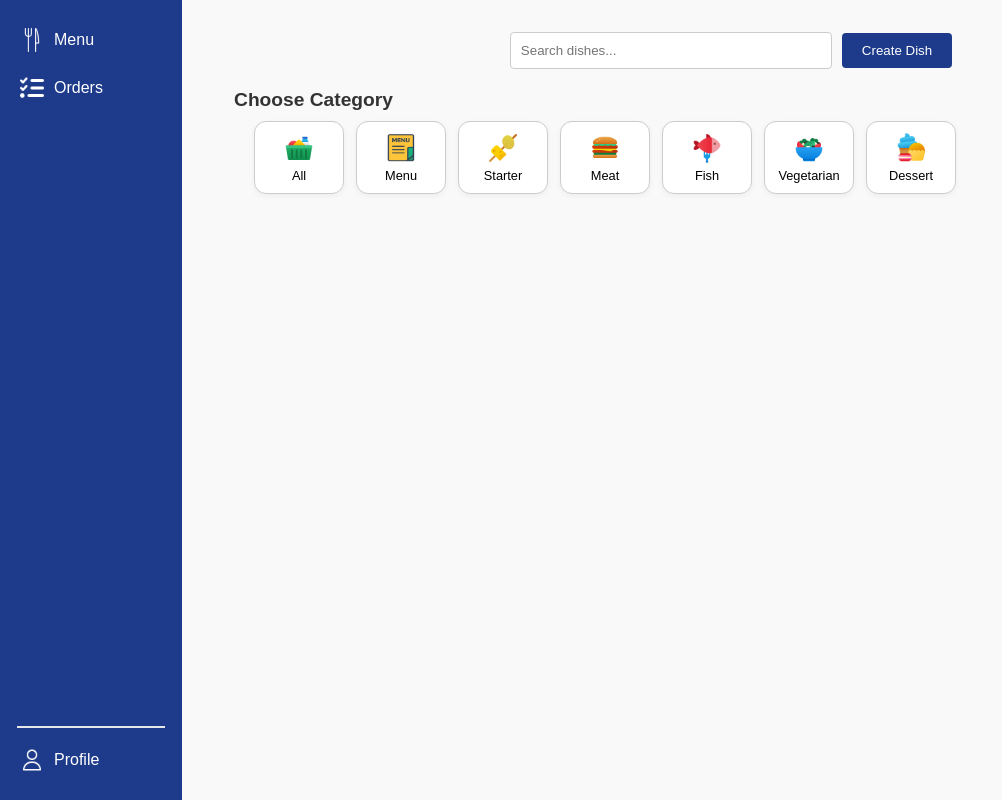
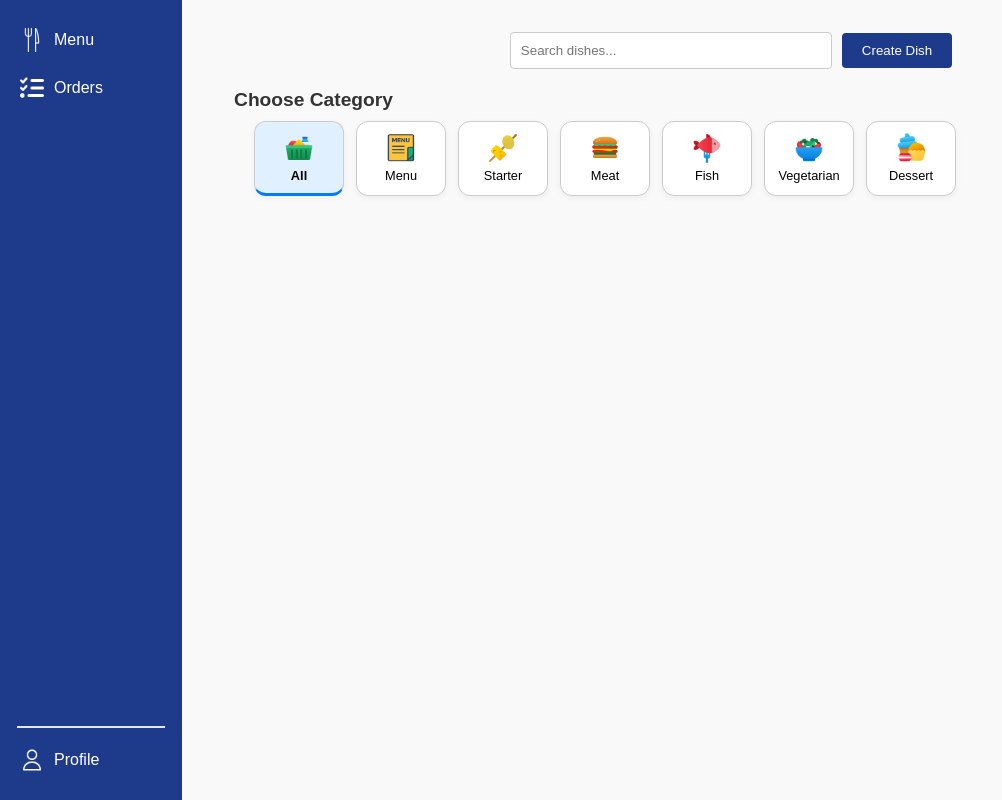
Before and after one commit to Ceciber/canteleen, a website: page views/manager.html in a window 1280 px wide. Shown: the whole page, without its empty margins (0-1002 px from the left). Drawn offline with Linux system fonts and the light colour scheme; no server answers.

Commit message:
Add files via upload

```diff
--- a/public/css/managerstyle.css
+++ b/public/css/managerstyle.css
@@ -926,3 +926,13 @@ table.orders-summary td {
   align-items: center;
   gap: 12px;
 }
+.disabled-btn {
+  opacity: 0.5;
+  cursor: not-allowed;
+}
+
+.category-tab.active-tab {
+  background-color: #e0f0ff;
+  font-weight: bold;
+  border-bottom: 3px solid #007BFF;
+}
```
